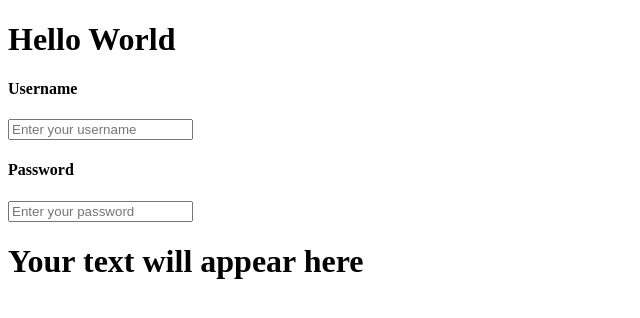
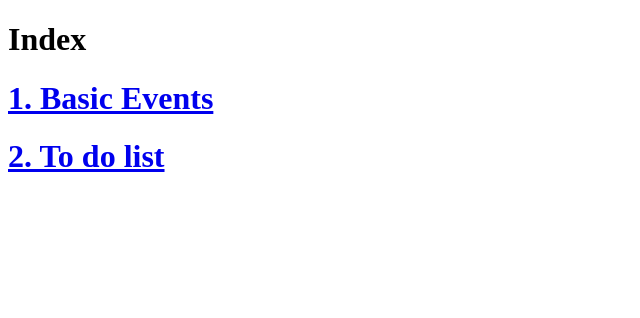
Before and after one commit to lawrence1130/IT24B, a plain HTML site: page index.html in a window 1280 px wide. Shown: the whole page, without its empty margins (0-640 px from the left). Drawn offline with Linux system fonts and the light colour scheme.

Commit message:
Create index.html with links to Basic Events and To-do List pages

```diff
--- a/index.html
+++ b/index.html
@@ -3,37 +3,12 @@
 <head>
     <meta charset="UTF-8">
     <meta name="viewport" content="width=device-width, initial-scale=1.0">
-    <title>Document</title>
+    <title>Index</title>
 </head>
 <body>
+    <h1>Index</h1>
+    <h1><a href="basic-events.html">1. Basic Events</a></h1>
+    <h1><a href="todolist.html">2. To do list</a></h1>
 
-     <h1>Hello World</h1>
-
-    <h4>Username</h4>
-    <input type="text" id="textbox" placeholder="Enter your username"
-           oninput="updateDisplay()">
-    <br>
-    <h4>Password</h4>
-    <input type="password" id="password" placeholder="Enter your password"
-           oninput="recordPassword()">
-
-    <h1 id="displayText">Your text will appear here</h1>
-
-<script>
-
-     function updateDisplay(){
-        var textbox = document.getElementById('textbox');
-        var displayText = document.getElementById('displayText');
-
-        displayText.textContent = textbox.value;
-        console.log(textbox.value +" "+Date());
-    }
-
-    function recordPassword(){
-        var password = document.getElementById('password');
-        console.log(password.value +" "+Date());
-    }
-
-</script>
 </body>
 </html>
```
Also changed, not shown: basic-events.html (added, +39 -0 lines).
